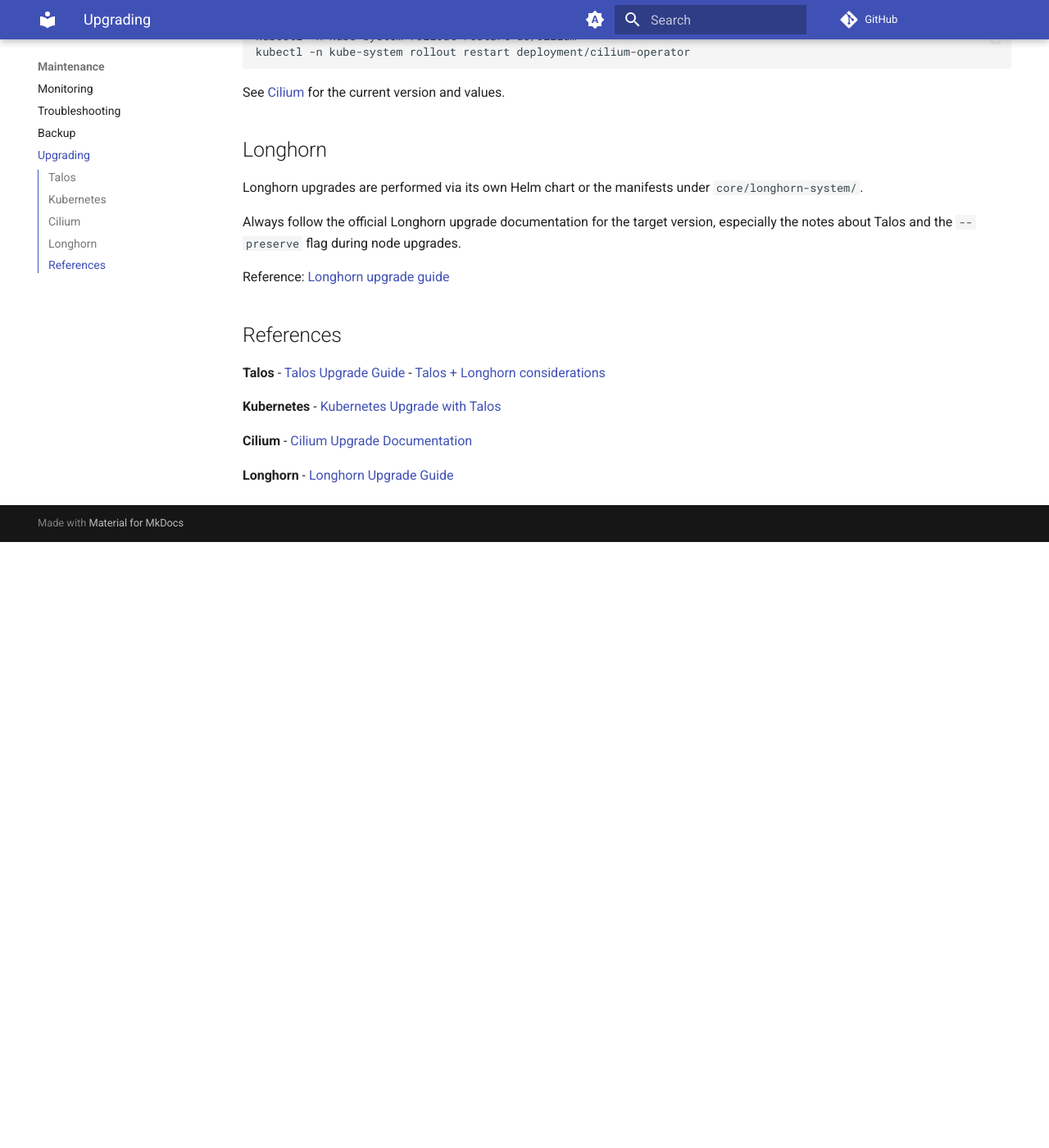
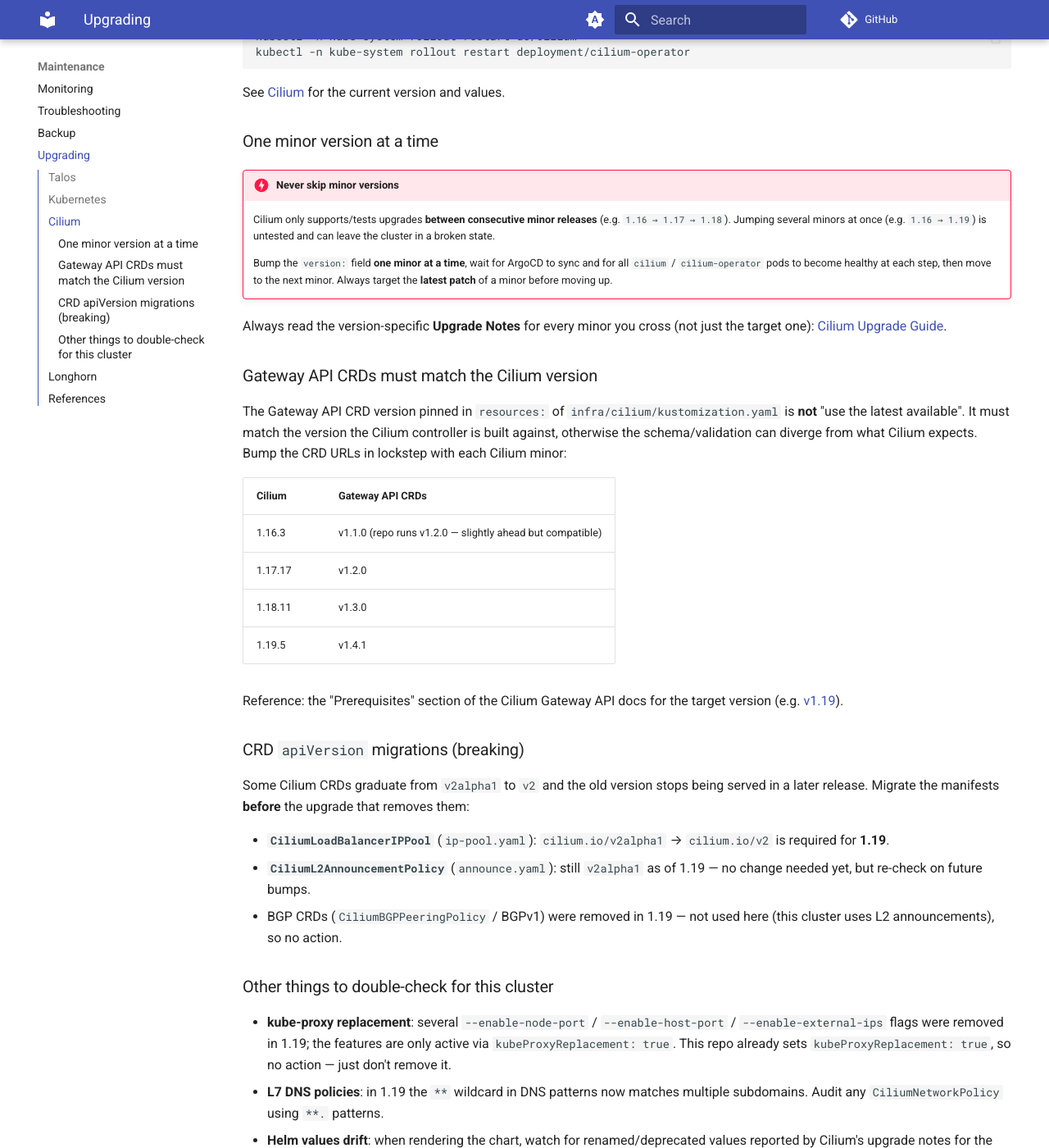
Before and after one commit to o-be-one/kubernetes-at-home, an MkDocs documentation site: the page built from docs/src/Maintenance/upgrading.md, in a window 1280 px wide and 1400 px high, scrolled down 1484 px. Shown: the whole window at 82% size. Built offline with MkDocs 1.6.1 and Material for MkDocs 9.7.7, drawn with Linux system fonts in a browser that asks for light colours; comment, search, counter and statistics services are not loaded; before the commit the page ends 2145 px from its top, so only the background shows below that; some of the changed text lies outside the part shown.

Commit message:
Update Cilium and Gateway API configurations for version compatibility
- Upgraded Cilium version from 1.16.3 to 1.19.5 in `kustomization.yaml`.
- Updated Gateway API CRD references to version 1.4.1 in `kustomization.yaml`.
- Changed CiliumLoadBalancerIPPool `apiVersion` from v2alpha1 to v2 in `ip-pool.yaml`.
- Added detailed upgrade instructions in `cilium.md` and `upgrading.md` to ensure proper versioning and migration steps.

```diff
--- a/docs/src/Maintenance/upgrading.md
+++ b/docs/src/Maintenance/upgrading.md
@@ -59,6 +59,42 @@
 
 See [Cilium](../Core%20Concepts/Networking%20&%20Exposure/cilium.md) for the current version and values.
 
+### One minor version at a time
+
+!!! danger "Never skip minor versions"
+    Cilium only supports/tests upgrades **between consecutive minor releases** (e.g. `1.16 → 1.17 → 1.18`). Jumping several minors at once (e.g. `1.16 → 1.19`) is untested and can leave the cluster in a broken state.
+
+    Bump the `version:` field **one minor at a time**, wait for ArgoCD to sync and for all `cilium` / `cilium-operator` pods to become healthy at each step, then move to the next minor. Always target the **latest patch** of a minor before moving up.
+
+Always read the version-specific **Upgrade Notes** for every minor you cross (not just the target one): [Cilium Upgrade Guide](https://docs.cilium.io/en/stable/operations/upgrade/).
+
+### Gateway API CRDs must match the Cilium version
+
+The Gateway API CRD version pinned in `resources:` of `infra/cilium/kustomization.yaml` is **not** "use the latest available". It must match the version the Cilium controller is built against, otherwise the schema/validation can diverge from what Cilium expects. Bump the CRD URLs in lockstep with each Cilium minor:
+
+| Cilium  | Gateway API CRDs |
+|---------|------------------|
+| 1.16.3  | v1.1.0 (repo runs v1.2.0 — slightly ahead but compatible) |
+| 1.17.17 | v1.2.0 |
+| 1.18.11 | v1.3.0 |
+| 1.19.5  | v1.4.1 |
+
+Reference: the "Prerequisites" section of the Cilium Gateway API docs for the target version (e.g. [v1.19](https://docs.cilium.io/en/v1.19/network/servicemesh/gateway-api/gateway-api/)).
+
+### CRD `apiVersion` migrations (breaking)
+
+Some Cilium CRDs graduate from `v2alpha1` to `v2` and the old version stops being served in a later release. Migrate the manifests **before** the upgrade that removes them:
+
+- **`CiliumLoadBalancerIPPool`** (`ip-pool.yaml`): `cilium.io/v2alpha1` → `cilium.io/v2` is required for **1.19**.
+- **`CiliumL2AnnouncementPolicy`** (`announce.yaml`): still `v2alpha1` as of 1.19 — no change needed yet, but re-check on future bumps.
+- BGP CRDs (`CiliumBGPPeeringPolicy` / BGPv1) were removed in 1.19 — not used here (this cluster uses L2 announcements), so no action.
+
+### Other things to double-check for this cluster
+
+- **kube-proxy replacement**: several `--enable-node-port` / `--enable-host-port` / `--enable-external-ips` flags were removed in 1.19; the features are only active via `kubeProxyReplacement: true`. This repo already sets `kubeProxyReplacement: true`, so no action — just don't remove it.
+- **L7 DNS policies**: in 1.19 the `**` wildcard in DNS patterns now matches multiple subdomains. Audit any `CiliumNetworkPolicy` using `**.` patterns.
+- **Helm values drift**: when rendering the chart, watch for renamed/deprecated values reported by Cilium's upgrade notes for the crossed minors.
+
 ## Longhorn
 
 Longhorn upgrades are performed via its own Helm chart or the manifests under `core/longhorn-system/`.
```
Also changed, not shown: docs/src/Core Concepts/Networking & Exposure/cilium.md (+3 -6 lines), 4 other files.
